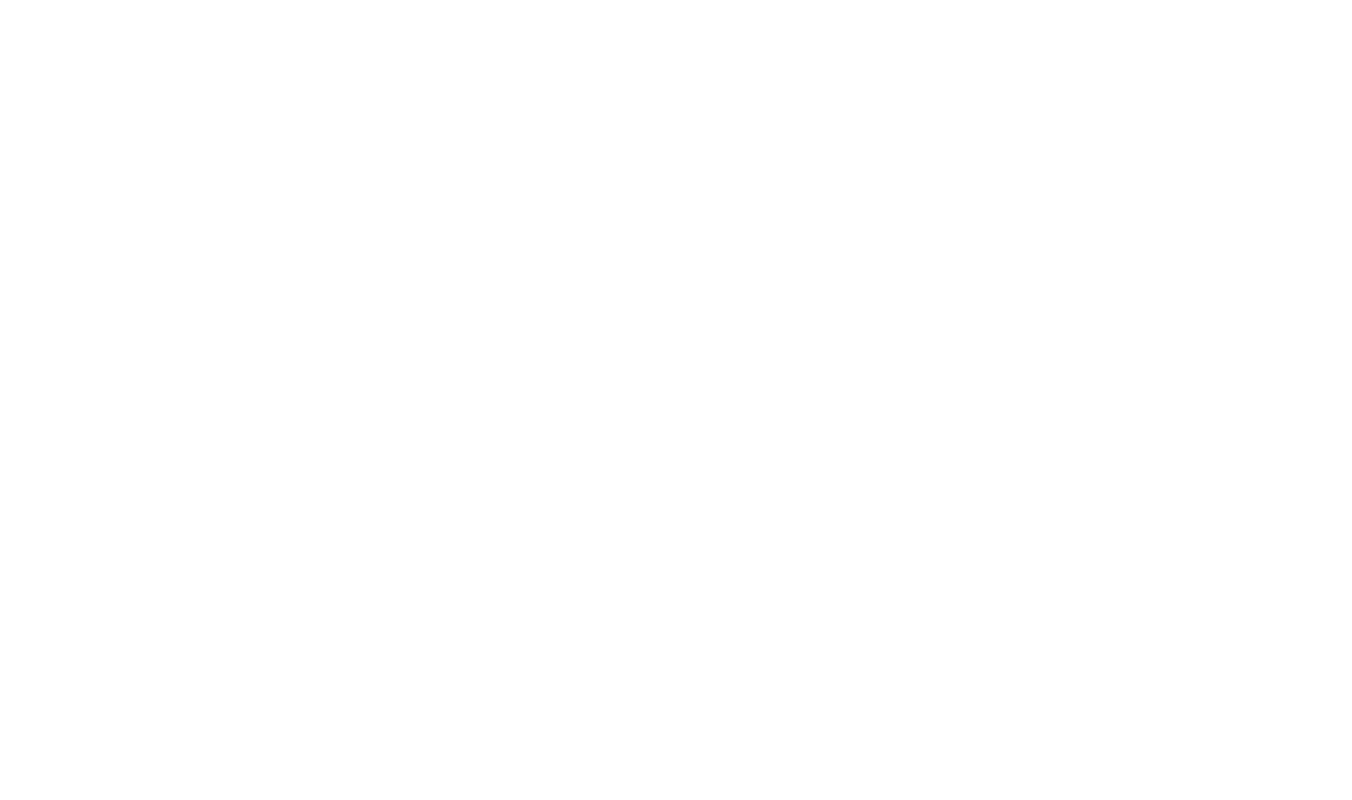
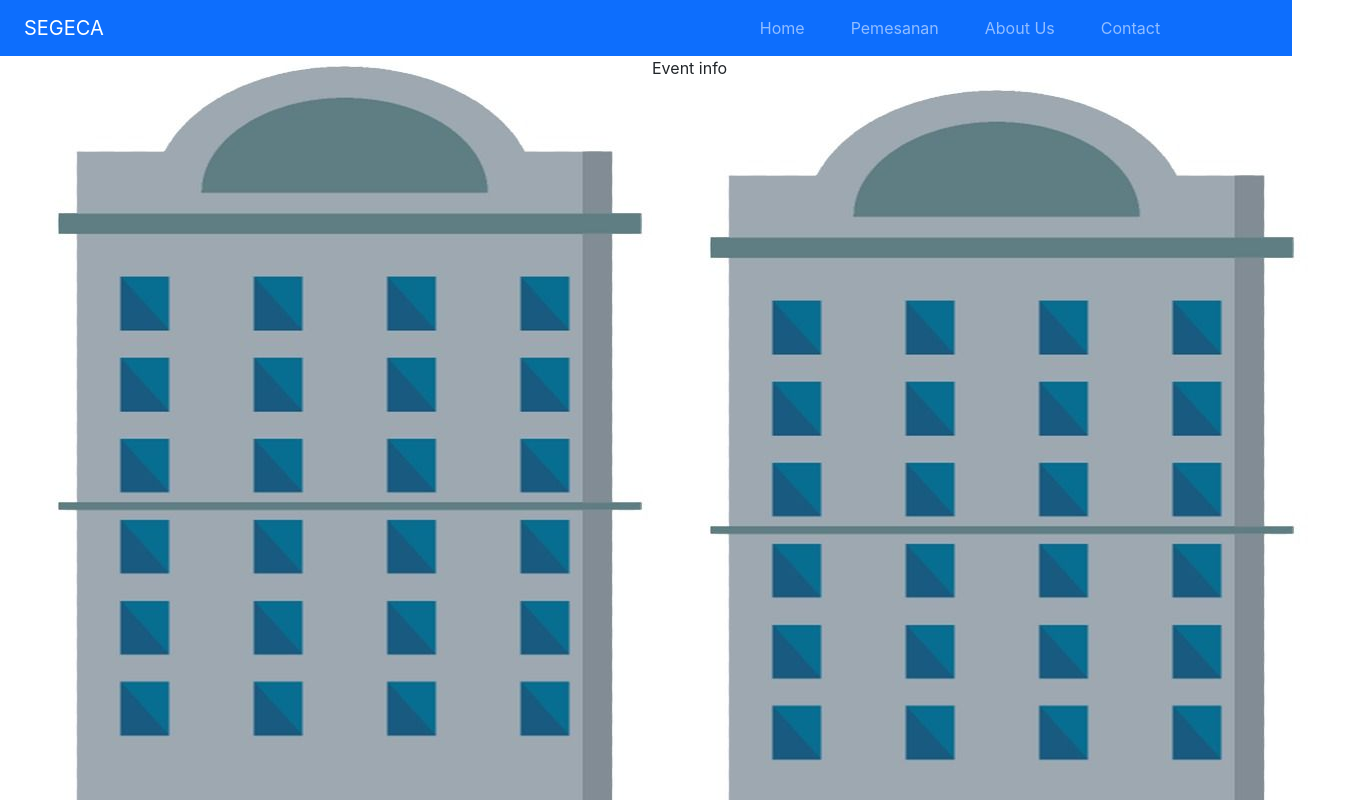
Before and after one commit to hafid29/SeGeCa_frontend, a React (Create React App) app: page /dashboarduser in a window 1280 px wide. Shown: the top 800 px of the page, 1352 px wide, since content can reach past the window. Built offline with nearby package versions, Linux system fonts and the light colour scheme.

Commit message:
dashboar user dan tombol kembali

```diff
--- a/package.json
+++ b/package.json
@@ -7,6 +7,8 @@
     "@testing-library/react": "^11.1.0",
     "@testing-library/user-event": "^12.1.10",
     "bootstrap": "^5.1.1",
+    "chart.js": "^3.5.1",
+    "ng2-charts": "^2.4.3",
     "react": "^17.0.2",
     "react-bootstrap": "^2.0.0-beta.6",
     "react-chartjs-2": "^3.0.5",
--- a/src/route/index.js
+++ b/src/route/index.js
@@ -6,6 +6,7 @@ import {
 } from "react-router-dom";
 import { HomeView, Login, Register } from "../view";
 import ViewDashboard from "../view/Dashboard";
+import { ViewDashboardUser } from "../view";
 const Routes = () => {
   return (
     <Switch>
@@ -21,6 +22,9 @@ const Routes = () => {
       <Route path="/dashboard">
         <ViewDashboard></ViewDashboard>
       </Route>
+      <Route path="/dashboarduser">
+        <ViewDashboardUser></ViewDashboardUser>
+      </Route>
     </Switch>
   );
 };
--- /dev/null
+++ b/src/view/DashboardUser/index.js
@@ -0,0 +1,62 @@
+import {
+  Form,
+  Button,
+  Navbar,
+  Container,
+  Row,
+  Col,
+  NavDropdown,
+  Card,
+  Nav,
+  NavBrand,
+  NavMenu,
+} from "react-bootstrap";
+import LoginImage from "../../assets/login_image.jpeg";
+const ViewDashboardUser = () => {
+  return (
+    <>
+      <Row>
+        <Navbar collapseOnSelect expand="lg" bg="primary" variant="dark">
+          <Col>
+            <Container>
+              <Navbar.Brand href="#home">SEGECA</Navbar.Brand>
+              <Navbar.Toggle aria-controls="responsive-navbar-nav" />
+              <Navbar.Collapse id="responsive-navbar-nav"></Navbar.Collapse>
+            </Container>
+          </Col>
+          <Col>
+            <Nav className="justify-content-center">
+              <Nav.Link href="#deets" style={{ marginRight: "30px" }}>
+                Home
+              </Nav.Link>
+              <Nav.Link href="#deets" style={{ marginRight: "30px" }}>
+                Pemesanan
+              </Nav.Link>
+              <Nav.Link href="#deets" style={{ marginRight: "30px" }}>
+                About Us
+              </Nav.Link>
+              <Nav.Link href="#deets">Contact</Nav.Link>
+            </Nav>
+          </Col>
+        </Navbar>
+      </Row>
+      <Row>
+        <Col md={6}>
+          <Row>
+            <Col>
+              <img src={LoginImage} />
+            </Col>
+            <Col>
+              <img src={LoginImage} />
+            </Col>
+          </Row>
+        </Col>
+        <Col md={6}>
+          Event info
+          <img src={LoginImage}/>
+        </Col>
+      </Row>
+    </>
+  );
+};
+export default ViewDashboardUser;
--- a/src/view/index.js
+++ b/src/view/index.js
@@ -2,5 +2,6 @@ import Login from './login'
 import HomeView from './Home'
 import Register from './register'
 import ViewDashboard from './Dashboard'
+import ViewDashboardUser from './DashboardUser'
 
-export {Login,HomeView,ViewDashboard,Register}
+export {Login,HomeView,ViewDashboard,Register,ViewDashboardUser}
--- a/src/view/login/index.js
+++ b/src/view/login/index.js
@@ -1,5 +1,6 @@
 import { Form, Button, Container, Row, Col } from "react-bootstrap";
 import LoginImage from '../../assets/login_image.jpeg'
+import {Link} from 'react-router-dom'
 const LoginView = () => {
   return (
     <div>
@@ -38,6 +39,19 @@ const LoginView = () => {
                 >
                   Submit
                 </Button>
+                <Button
+                  variant="primary"
+                  type="submit"
+                  className="align-self-center"
+                  style={{
+                    marginTop:"10px",
+                    marginBottom:"5px",
+                    width: "60%",
+                    height: "40px",
+                    marginLeft: "20%",
+                  }}
+                ><Link to="/"><p style={{color:"#ffffff"}}>Kembali</p></Link>
+                </Button>
               </Form>
             </Col>
           </Row>
--- a/src/view/register/index.js
+++ b/src/view/register/index.js
@@ -1,5 +1,6 @@
 import { Form, Button, Container, Row, Col } from "react-bootstrap";
 import LoginImage from "../../assets/login_image.jpeg";
+import {Link} from 'react-router-dom'
 const RegisterView = () => {
   return (
     <div>
@@ -42,6 +43,19 @@ const RegisterView = () => {
                 >
                   Submit
                 </Button>
+                <Button
+                  variant="primary"
+                  type="submit"
+                  className="align-self-center"
+                  style={{
+                    marginTop:"10px",
+                    marginBottom:"5px",
+                    width: "60%",
+                    height: "40px",
+                    marginLeft: "20%",
+                  }}
+                ><Link to="/"><p style={{color:"#ffffff"}}>Kembali</p></Link>
+                </Button>
               </Form>
             </Col>
           </Row>
```
Also changed, not shown: 1 other file (tests, documents, lock files or other folders).
